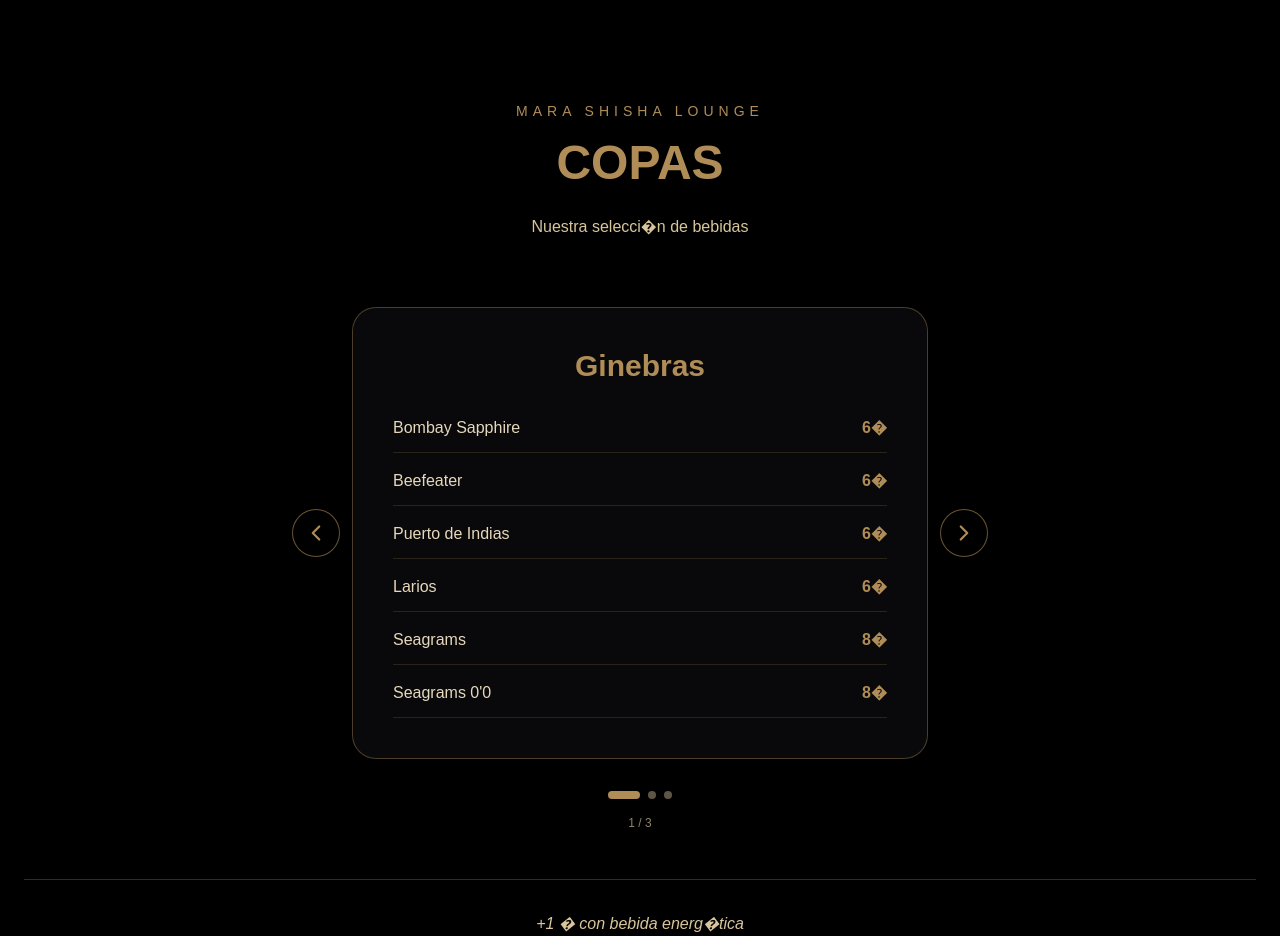
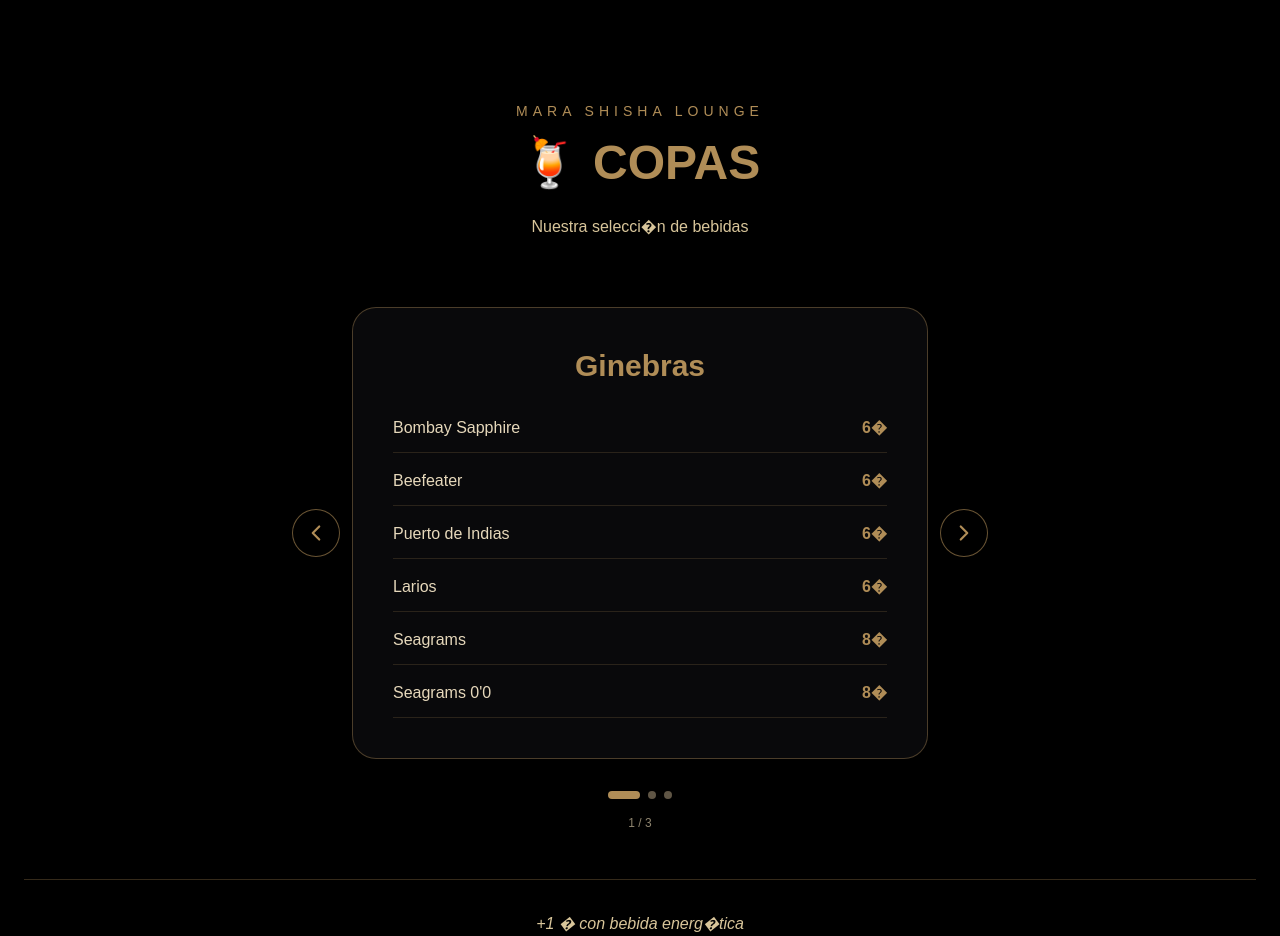
Before and after one commit to marashishalounge/mara-shisha-v2, a Next.js app: page / in a window 1280 px wide. Shown: the part 4860-5796 px from the top of the page. Built offline with nearby package versions, Linux system fonts and the light colour scheme; no server answers.

Commit message:
Add cocktail emoji to drinks section

```diff
--- a/app/components/Drinks.tsx
+++ b/app/components/Drinks.tsx
@@ -109,11 +109,11 @@
           </span>
 
           <h2
-            className="text-5xl font-bold mt-4 mb-6"
-            style={{ color: "#B08D57" }}
-          >
-            {t.drinks.titulo}
-          </h2>
+  className="text-5xl font-bold mt-4 mb-6"
+  style={{ color: "#B08D57" }}
+>
+  🍹 {t.drinks.titulo}
+</h2>
 
           <p
             className="max-w-3xl mx-auto leading-8"
```
